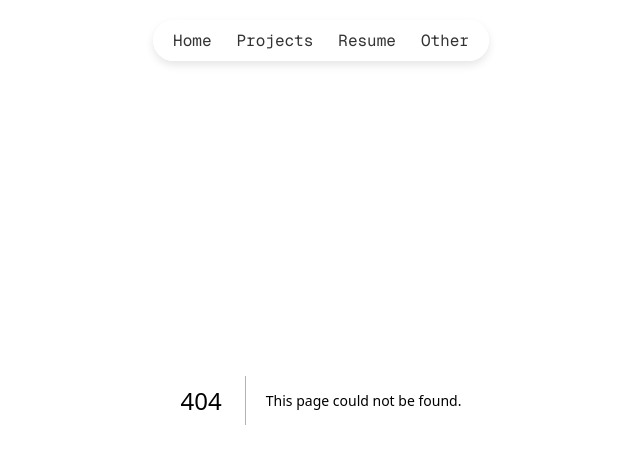
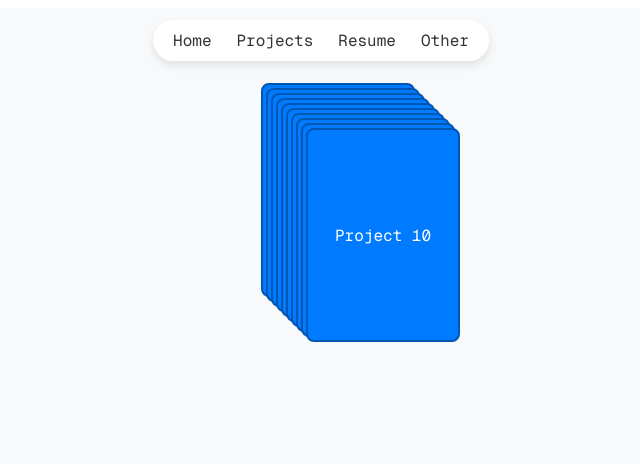
Before and after one commit to ZachVGonzales/portfolio, a Next.js app: page /projects in a window 1280 px wide. Before the commit this address had no page. Shown: the top 464 px of the page, without its empty margins (319-959 px from the left). Built offline with nearby package versions, Linux system fonts and the light colour scheme.

Commit message:
project page init

```diff
--- /dev/null
+++ b/src/app/projects/page.tsx
@@ -0,0 +1,80 @@
+"use client";
+
+import { useState, useEffect, useRef } from "react";
+import styles from "./projects.module.css";
+import ProjectCard from "./projectcard";
+
+export default function Projects() {
+  const [isExpanded, setIsExpanded] = useState(false);
+  const [columns, setColumns] = useState(4); // Default to 4 columns
+  const [deckPosition, setDeckPosition] = useState({ top: 0, left: 0 });
+  const deckRef = useRef<HTMLDivElement>(null);
+
+  const toggleView = () => {
+    setIsExpanded(!isExpanded);
+  };
+
+  useEffect(() => {
+    const updateColumns = () => {
+      const cardWidth = 300; // Width of a card in pixels
+      const viewportWidth = window.innerWidth;
+      const cols = Math.floor(viewportWidth / cardWidth); // Calculate columns based on viewport width
+      setColumns(cols);
+    };
+
+    const updateDeckPosition = () => {
+      if (deckRef.current) {
+        const rect = deckRef.current.getBoundingClientRect();
+        setDeckPosition({ top: rect.top, left: rect.left });
+      }
+    };
+
+    updateColumns(); // Initial column calculation
+    updateDeckPosition(); // Initial deck position calculation
+
+    window.addEventListener("resize", () => {
+      updateColumns();
+      updateDeckPosition();
+    });
+
+    return () =>
+      window.removeEventListener("resize", () => {
+        updateColumns();
+        updateDeckPosition();
+      });
+  }, []);
+
+  return (
+    <div className={styles.container}>
+      <div
+        className={`${styles.deckPlaceholder} ${
+          isExpanded ? styles.showPlaceholder : ""
+        }`}
+        onClick={isExpanded ? toggleView : undefined}
+      >
+        <div
+          className={styles.deck}
+          onClick={!isExpanded ? toggleView : undefined}
+          ref={deckRef} // Reference to the deck DOM element
+        >
+          {[...Array(10)].map((_, i, array) => {
+            const index = isExpanded ? array.length - 1 - i : i; // Reverse order for grid layout
+            const column = isExpanded ? index % columns : 0; // Columns for grid layout
+            const row = isExpanded ? Math.floor(index / columns) : 0; // Rows for grid layout
+            return (
+              <ProjectCard
+                key={i}
+                index={index}
+                isExpanded={isExpanded}
+                column={column}
+                row={row}
+                deckLeftOffset={`${deckPosition.left - 100}px`}
+                deckTopOffset={`${deckPosition.top}px`}
+              />
+            );
+          })}
+        </div>
+      </div>
+    </div>
+  );
+}
--- /dev/null
+++ b/src/app/projects/projectcard.module.css
@@ -0,0 +1,32 @@
+.card {
+  width: 150px;
+  height: 210px;
+  background: #007bff;
+  color: white;
+  border: 2px solid #0056b3;
+  border-radius: 8px;
+  display: flex;
+  justify-content: center;
+  align-items: center;
+  position: absolute;
+  transition: transform 0.5s ease, opacity 0.5s ease;
+  opacity: 1;
+}
+
+/* Stacked deck positions */
+.cardDeck {
+  transform: translate(
+    calc(var(--index) * 5px),
+    calc(var(--index) * 5px)
+  );
+}
+
+/* Grid layout positions */
+.cardGrid {
+  transform: translate(
+    calc(var(--column) * 300px - var(--deck-left-offset)), /* Horizontal offset from deck */
+    calc(var(--row) * 300px + var(--deck-top-offset)) /* Vertical offset below deck */
+  );
+  transition: transform 0.5s ease, opacity 0.5s ease;
+  transition-delay: calc(var(--index) * 0.1s);
+}
--- /dev/null
+++ b/src/app/projects/projectcard.tsx
@@ -0,0 +1,41 @@
+"use client";
+
+import React from "react";
+import styles from "./projectcard.module.css";
+
+type ProjectCardProps = {
+  index: number;
+  isExpanded: boolean;
+  column: number;
+  row: number;
+  deckLeftOffset: string;
+  deckTopOffset: string;
+};
+
+const ProjectCard: React.FC<ProjectCardProps> = ({
+  index,
+  isExpanded,
+  column,
+  row,
+  deckLeftOffset,
+  deckTopOffset,
+}) => {
+  return (
+    <div
+      className={`${styles.card} ${
+        isExpanded ? styles.cardGrid : styles.cardDeck
+      }`}
+      style={{
+        "--index": index,
+        "--column": column,
+        "--row": row,
+        "--deck-left-offset": deckLeftOffset,
+        "--deck-top-offset": deckTopOffset,
+      } as React.CSSProperties}
+    >
+      <p>Project {index + 1}</p>
+    </div>
+  );
+};
+
+export default ProjectCard;
--- /dev/null
+++ b/src/app/projects/projects.module.css
@@ -0,0 +1,37 @@
+.container {
+  position: relative;
+  min-height: 200vh;
+  flex: auto;
+  flex-direction: column;
+  background-color: #f8f9fa;
+  padding: 20px;
+  scrollbar-width: none;
+}
+
+.container::-webkit-scrollbar {
+  display: none; /* Hide scrollbar in WebKit browsers */
+}
+
+.deckPlaceholder {
+  position: absolute;
+  top: 75px;
+  left: 50%;
+  transform: translateX(-50%);
+  width: 120px;
+  height: 160px;
+}
+
+.showPlaceholder {
+  border: 2px dashed #ccc;
+  border-radius: 8px;
+  display: flex;
+  align-items: center;
+  justify-content: center;
+  cursor: pointer;
+}
+
+.deck {
+  position: absolute;
+  width: auto;
+  height: auto;
+}
```
Also changed, not shown: src/app/projects/ProjectCard.tsx (added).
